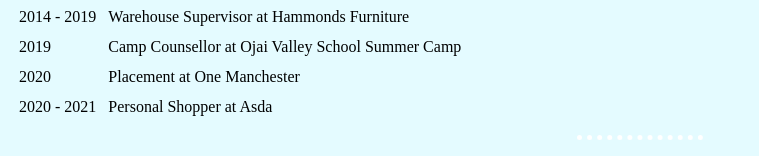
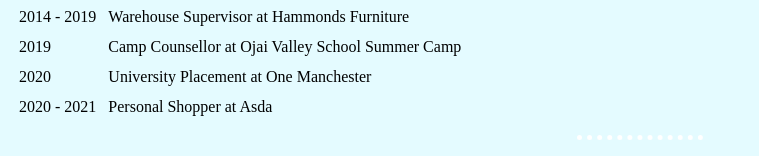
Before and after one commit to Conor456/cv, a plain HTML site: page index.html in a window 1280 px wide. Shown: the part 644-800 px from the top of the page, without its empty margins (0-759 px from the left). Drawn offline with Linux system fonts and the light colour scheme.

Commit message:
Update index.html

```diff
--- a/index.html
+++ b/index.html
@@ -73,7 +73,7 @@
         </tr>
         <tr>
           <td>2020</td>
-          <td>Placement at One Manchester</td>
+          <td>University Placement at One Manchester</td>
         </tr>
         <tr>
           <td>2020 - 2021</td>
```
